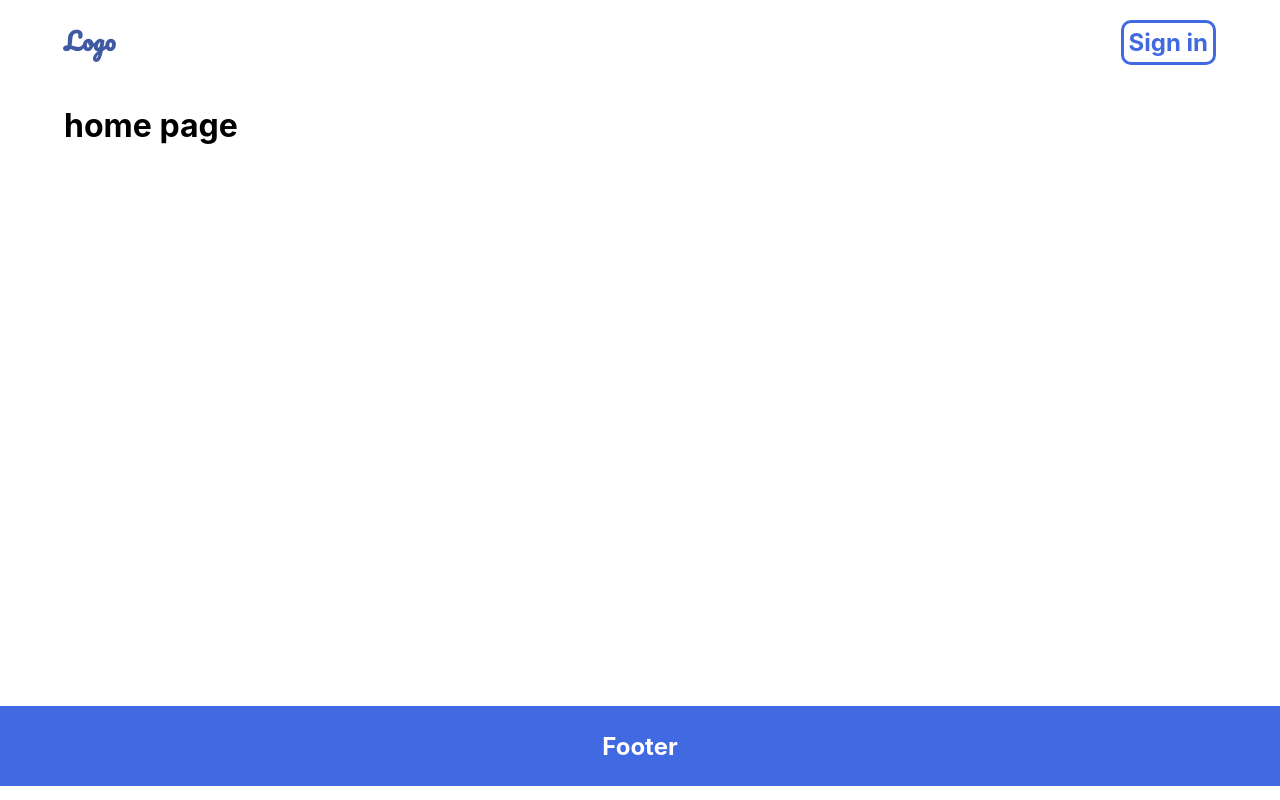
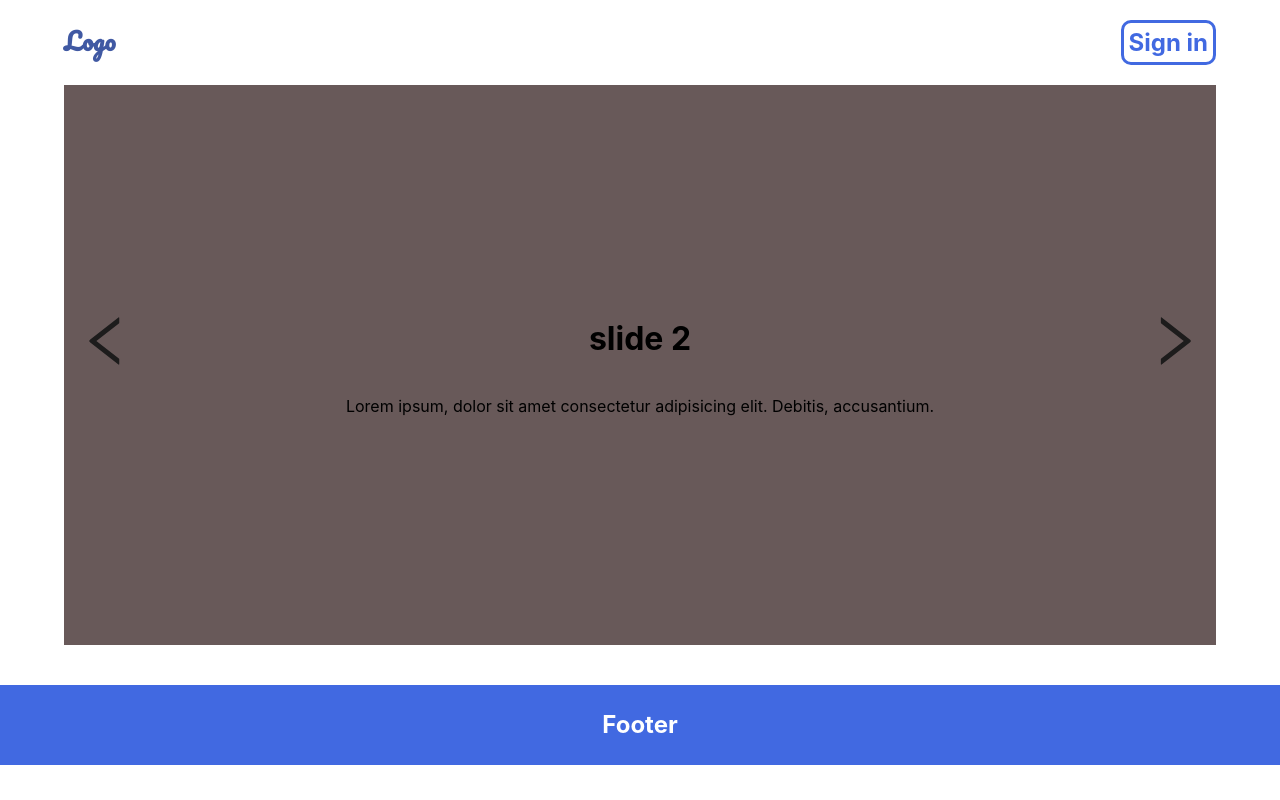
Before and after one commit to Abhijith-TA/todo, a React (Create React App) app: page / in a window 1280 px wide. Built offline with nearby package versions, Linux system fonts and the light colour scheme.

Commit message:
new change

```diff
--- /dev/null
+++ b/src/NewProject/components/carousel.js
@@ -0,0 +1,62 @@
+import React, {useState,useEffect} from 'react';
+//import {Carousel} from 'react-bootstrap';
+//import 'bootstrap/dist/css/bootstrap.min.css';
+import { AiOutlineLeft } from 'react-icons/ai';
+import { AiOutlineRight } from 'react-icons/ai';
+
+function Carousel() {
+    const [index,setIndex] = useState(0)
+
+    const incrementIndex = ()=>{
+        if(index<2){
+            setIndex(index+1);
+        }
+        else{
+            setIndex(0);
+        }
+    }
+
+    const decrementIndex = ()=>{
+        if(index>0){
+            setIndex(index-1);
+        }
+        else{
+            setIndex(2);
+        }
+    }
+
+    useEffect(()=>{
+        const interval = setInterval(()=>{
+            if(index<2){
+                setIndex(index+1);
+            }
+        },4000);
+        return ()=>{
+            clearInterval(interval);
+        }
+    },[index])
+
+    return (
+        <>
+        <div className="slide-container">
+            <div className="slide slide-1" style={{transform:`translateX(-${index*100}%)`}}>
+                <h1>slide 1</h1>
+                <p>Lorem ipsum, dolor sit amet consectetur adipisicing elit. Debitis, accusantium.</p>
+            </div>
+            <div className="slide slide-2" style={{transform:`translateX(-${index*100}%)`}}>
+                <h1>slide 2</h1>
+                <p>Lorem ipsum, dolor sit amet consectetur adipisicing elit. Debitis, accusantium.</p>
+            </div>
+            <div className="slide slide-3" style={{transform:`translateX(-${index*100}%)`}}>
+                <h1>slide 3</h1>
+                <p>Lorem ipsum, dolor sit amet consectetur adipisicing elit. Debitis, accusantium.</p>
+            </div>
+            <AiOutlineLeft className="btn-left" onClick={decrementIndex} />
+            <AiOutlineRight className="btn-right" onClick={incrementIndex}/>
+        </div>
+
+        </>
+    )
+}
+
+export default Carousel;
--- a/src/NewProject/components/homePage.js
+++ b/src/NewProject/components/homePage.js
@@ -1,10 +1,11 @@
 import React from "react";
+import Carousel from "./carousel";
 
 const HomePage = () =>{
     return (
         <>
         <div className='home'>
-            <h1>home page</h1>
+            <Carousel />
         </div>
         </>
     )
--- a/src/NewProject/components/signIn.js
+++ b/src/NewProject/components/signIn.js
@@ -10,21 +10,20 @@ const admin = {
 function SignIn() {
     const [email,setEmail]=useState('');
     const [password,setPassword]=useState('');
-    const [loginFlag,setLoginFlag]=useState(false);
+    const [alertFlag,setAlertFlag]=useState(false);
     const history = useHistory();
 
     const handleLogin = (e)=>{
         e.preventDefault();
         if(email===admin.email&&password===admin.password){
-            setLoginFlag(false)
-            console.log("loged in")
             setPassword('');
             setEmail('');
+            localStorage.setItem('loginFlag',true);
             history.push(`/admin/${admin.name}`);
         }
         else{
             console.log("login failed")
-            setLoginFlag(true);
+            setAlertFlag(true);
             setPassword('');
             setEmail('');
         }
@@ -35,7 +34,7 @@ function SignIn() {
             <form className='sign-in-container' onSubmit={handleLogin}>
                 <input type="email" value={email} onChange={(e)=>setEmail(e.target.value)} placeholder="Enter the email"/>
                 <input type="password" value={password} onChange={(e)=>{setPassword(e.target.value)}} placeholder="Enter the password"/>
-                {loginFlag&&<p className = 'alert'>incorrect email or password</p>}
+                {alertFlag&&<p className = 'alert'>incorrect email or password</p>}
                 <button type='submit' className='btn-sign-in btn-center'>Sign in</button>
             </form>
         </div>
--- a/src/newProject.css
+++ b/src/newProject.css
@@ -105,3 +105,55 @@ input {
   width: 90%;
   margin: 0 auto;
 }
+
+.slide-container {
+  /* border: 1px solid red; */
+  width: 100%;
+  min-height: 70vh;
+  position: relative;
+  overflow: hidden;
+}
+
+.slide {
+  /* border: 1px solid red; */
+  /* background-color: gray; */
+  width: 100%;
+  height: 70vh;
+  display: flex;
+  flex-direction: column;
+  justify-content: center;
+  align-items: center;
+  text-align: center;
+  position: absolute;
+  transition: all 0.5s linear;
+}
+
+.slide-1 {
+  background-color: gray;
+}
+
+.slide-2 {
+  left: 100%;
+  background-color: rgb(104, 89, 89);
+}
+
+.slide-3 {
+  left: 200%;
+  background-color: rgb(167, 164, 164);
+}
+
+.btn-left {
+  position: absolute;
+  left: 10px;
+  top: 40%;
+  font-size: 4rem;
+  color: rgb(29, 28, 28);
+}
+
+.btn-right {
+  position: absolute;
+  right: 10px;
+  top: 40%;
+  font-size: 4rem;
+  color: rgb(29, 28, 28);
+}
```
